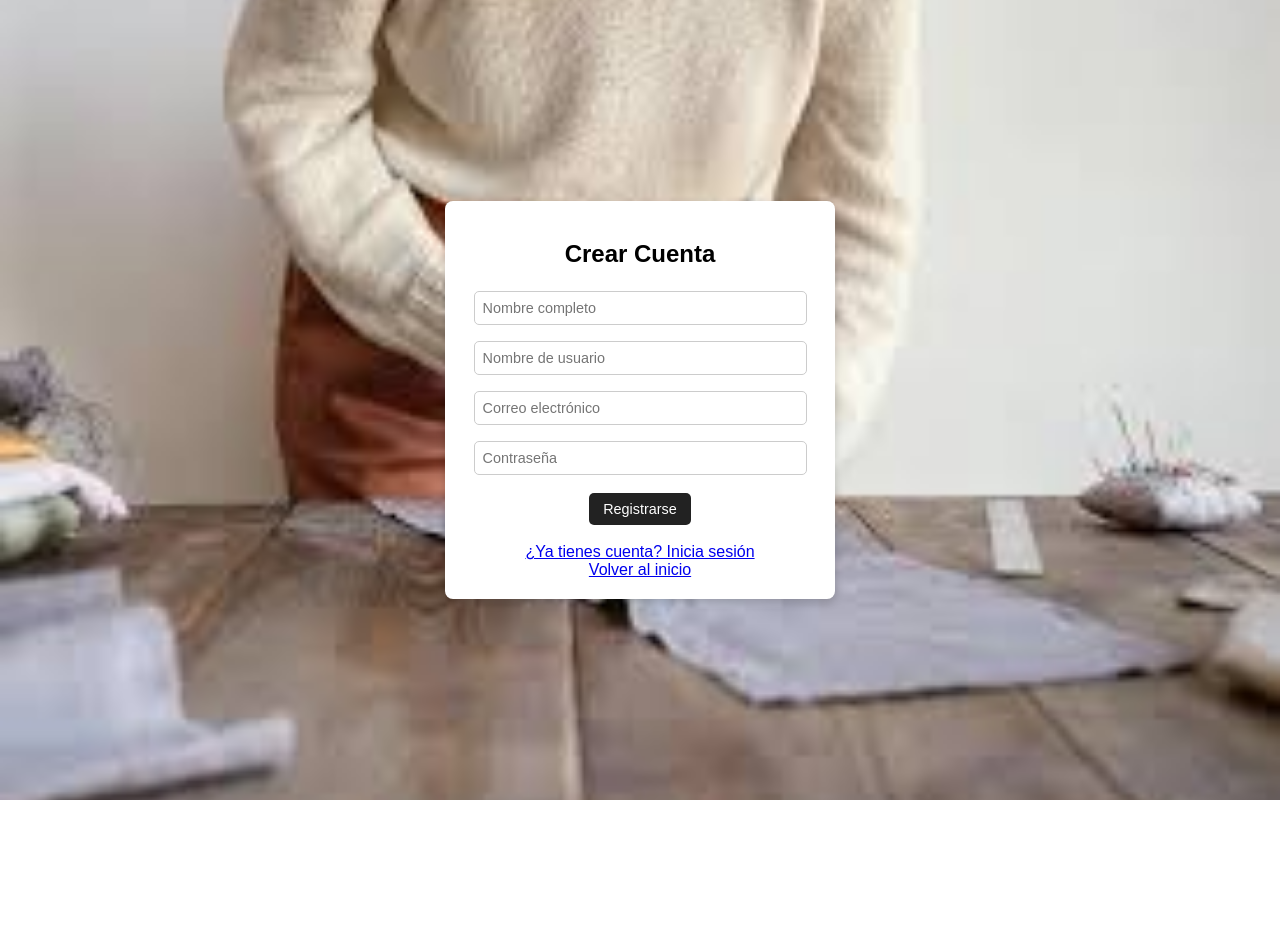
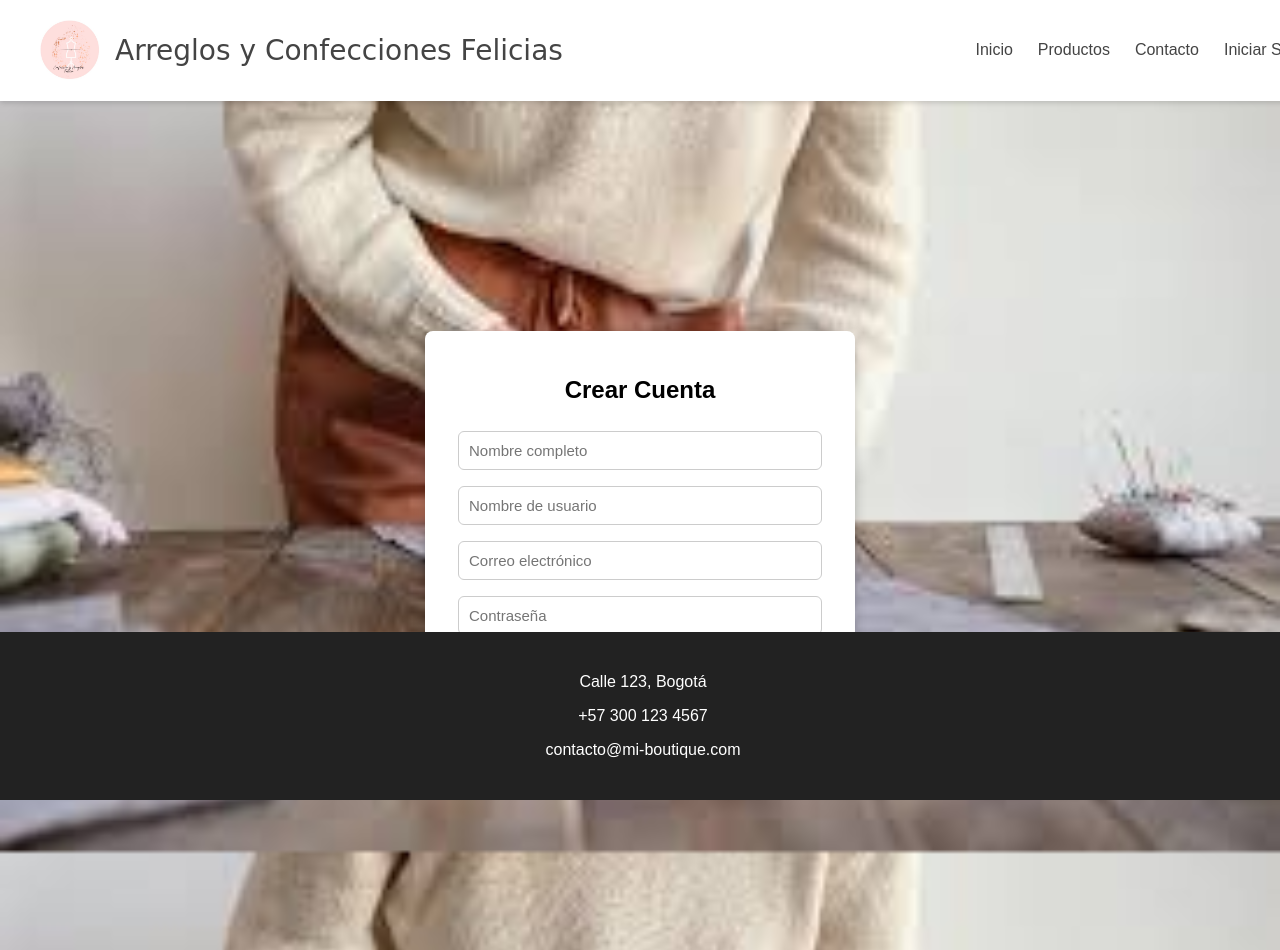
Before and after one commit to alexmuso/pagina-web, a PHP site: page /registro.php in a window 1280 px wide. Before the commit the page ends 800 px from the top, so only its background shows below. Run offline with PHP 8.4, Linux system fonts and the light colour scheme; a stand-in replaces the project's code that opens the database connection.

Commit message:
listo el proyecto

```diff
--- a/registro.php
+++ b/registro.php
@@ -1,4 +1,3 @@
-
 <?php
 session_start();
 require_once "conexion.php";
@@ -8,11 +7,12 @@ if ($_SERVER["REQUEST_METHOD"] === "POST") {
     $nombre = $_POST['nombre'];
     $usuario = $_POST['usuario'];
     $correo = $_POST['correo'];
-    $clave = password_hash($_POST['clave'], PASSWORD_DEFAULT); // Usa hashing seguro
+    $clave = password_hash($_POST['clave'], PASSWORD_DEFAULT);
     $rol = 'cliente';
 
     try {
-        $sql = "INSERT INTO usuarios (nombre, usuario, correo, clave, rol) VALUES (:nombre, :usuario, :correo, :clave, :rol)";
+        $sql = "INSERT INTO usuarios (nombre, usuario, correo, clave, rol)
+                VALUES (:nombre, :usuario, :correo, :clave, :rol)";
         $stmt = $conn->prepare($sql);
         $stmt->bindParam(':nombre', $nombre);
         $stmt->bindParam(':usuario', $usuario);
@@ -21,15 +21,15 @@ if ($_SERVER["REQUEST_METHOD"] === "POST") {
         $stmt->bindParam(':rol', $rol);
         $stmt->execute();
 
-        $_SESSION['usuario'] = $usuario; // Inicia sesión automáticamente
+        $_SESSION['usuario'] = $usuario;
         header("Location: index.php");
         exit;
 
     } catch(PDOException $e) {
         if ($e->getCode() == 23000) {
-            $error = "El usuario o correo ya existen. Intenta con otros datos.";
+            $error = "El usuario o correo ya existen.";
         } else {
-            $error = "Error al registrar: " . $e->getMessage();
+            $error = "Error: " . $e->getMessage();
         }
     }
 }
@@ -40,68 +40,162 @@ if ($_SERVER["REQUEST_METHOD"] === "POST") {
   <meta charset="UTF-8">
   <title>Registro - Boutique</title>
   <style>
-   body {
-      font-family: Arial, sans-serif;
-      background: #f9f9f9;
+
+    /* ===== HEADER ===== */
+    header {
+      width: 100%;
+      display: flex;
+      justify-content: space-between;
+      align-items: center;
+      padding: 15px 40px;
+      background: white;
+      box-shadow: 0 2px 5px rgba(0,0,0,0.15);
+      position: fixed;
+      top: 0;
+      left: 0;
+      z-index: 1000;
+    }
+
+    header img {
+      height: 60px;
+      margin-right: 15px;
+    }
+
+    header h1 {
+      font-family: "Brush Script MT", cursive;
+      font-size: 28px;
+      font-weight: normal;
+      color: #444;
+      flex-grow: 1;
+    }
+
+    nav ul {
+      list-style: none;
+      display: flex;
+      gap: 25px;
       margin: 0;
       padding: 0;
+    }
+
+    nav a {
+      text-decoration: none;
+      color: #444;
+      font-size: 16px;
+      transition: 0.3s;
+    }
+
+    nav a:hover {
+      color: #e91e63;
+    }
+
+    /* ===== BODY ===== */
+    body {
+      font-family: Arial, sans-serif;
+      background: url("img/patron.jfif") no-repeat center center fixed;
+      background-size: cover;
+      margin: 0;
+      padding-top: 150px;
       display: flex;
       justify-content: center;
       align-items: center;
-      height: 100vh;
-        background: url("img/patron.jfif") no-repeat center center fixed;
-      background-size: cover;
+      min-height: 100vh;
     }
+
+    /* FORMULARIO */
     form {
       background: white;
-      padding: 20px;
-      width: 350px;
+      padding: 25px;
+      width: 380px;
       border-radius: 8px;
-      box-shadow: 0px 4px 10px rgba(0,0,0,0.2);
+      box-shadow: 0px 4px 12px rgba(0,0,0,0.25);
       text-align: center;
     }
-    form h2 {
-      margin-bottom: 15px;
+
+    form input {
+      width: 90%;
+      padding: 10px;
+      margin: 8px 0;
+      border-radius: 6px;
+      border: 1px solid #ccc;
+      font-size: 15px;
     }
-  .logo {
-      width: 100px;
-      margin-bottom: 15px;
-    }
-    form input, form select, form textarea {
-      width: 90%;
-      padding: 8px;
-      margin: 8px 0;
-      border-radius: 5px;
-      border: 1px solid #ccc;
-      font-size: 0.9em;
-    }
+
     form button {
       background: #222;
       color: white;
-      padding: 8px 14px;
+      padding: 10px 18px;
       border: none;
       cursor: pointer;
-      border-radius: 5px;
-      font-size: 0.9em;
+      border-radius: 6px;
+      font-size: 15px;
       margin-top: 10px;
+      width: 95%;
     }
+
     form button:hover {
       background: #444;
     }
+
+    /* ===== FOOTER ===== */
+    footer {
+      background: #222;
+      color: white;
+      text-align: center;
+      padding: 25px;
+      margin-top: 60px;
+      position: fixed;
+      bottom: 0;
+      width: 100%;
+    }
+
+    footer i {
+      color: #e91e63;
+      margin-right: 6px;
+    }
+
   </style>
 </head>
 <body>
+
+  <!-- HEADER -->
+  <header>
+    <img src="img/logo.jpeg" alt="Logo Boutique">
+    <h1>Arreglos y Confecciones Felicias</h1>
+
+    <nav>
+      <ul>
+        <li><a href="index.php">Inicio</a></li>
+        <li><a href="productos.php">Productos</a></li>
+        <li><a href="contacto.php">Contacto</a></li>
+        <li><a href="login.php">Iniciar Sesión</a></li>
+      </ul>
+    </nav>
+  </header>
+
+  <!-- FORMULARIO -->
   <form method="POST" action="">
     <h2>Crear Cuenta</h2>
-    <?php if (!empty($error)) echo "<p class='error'>$error</p>"; ?>
+
+    <?php if (!empty($error)) echo "<p style='color:red;'>$error</p>"; ?>
+
     <input type="text" name="nombre" placeholder="Nombre completo" required>
     <input type="text" name="usuario" placeholder="Nombre de usuario" required>
     <input type="email" name="correo" placeholder="Correo electrónico" required>
     <input type="password" name="clave" placeholder="Contraseña" required>
+
     <button type="submit">Registrarse</button>
+
     <br><br>
-    <a href='login.php'>¿Ya tienes cuenta? Inicia sesión</a><br>
-     <a href='index.php'>Volver al inicio</a>
+    <a href="login.php">¿Ya tienes cuenta? Inicia sesión</a><br>
+    <a href="index.php">Volver al inicio</a>
   </form>
+
+  <!-- FOOTER -->
+  <footer>
+    <p><i class="fa fa-map-marker"></i> Calle 123, Bogotá</p>
+    <p><i class="fa fa-phone"></i> +57 300 123 4567</p>
+    <p><i class="fa fa-envelope"></i> contacto@mi-boutique.com</p>
+  </footer>
+
 </body>
 </html>
```
Also changed, not shown: admin_accesorios.php (+1 -7 lines), carrito.php (+20 -4 lines), factura.php (added, +94 -0 lines), finalizar_compra.php (added, +63 -0 lines), formulario.php (+120 -19 lines), login.php (+135 -65 lines).
